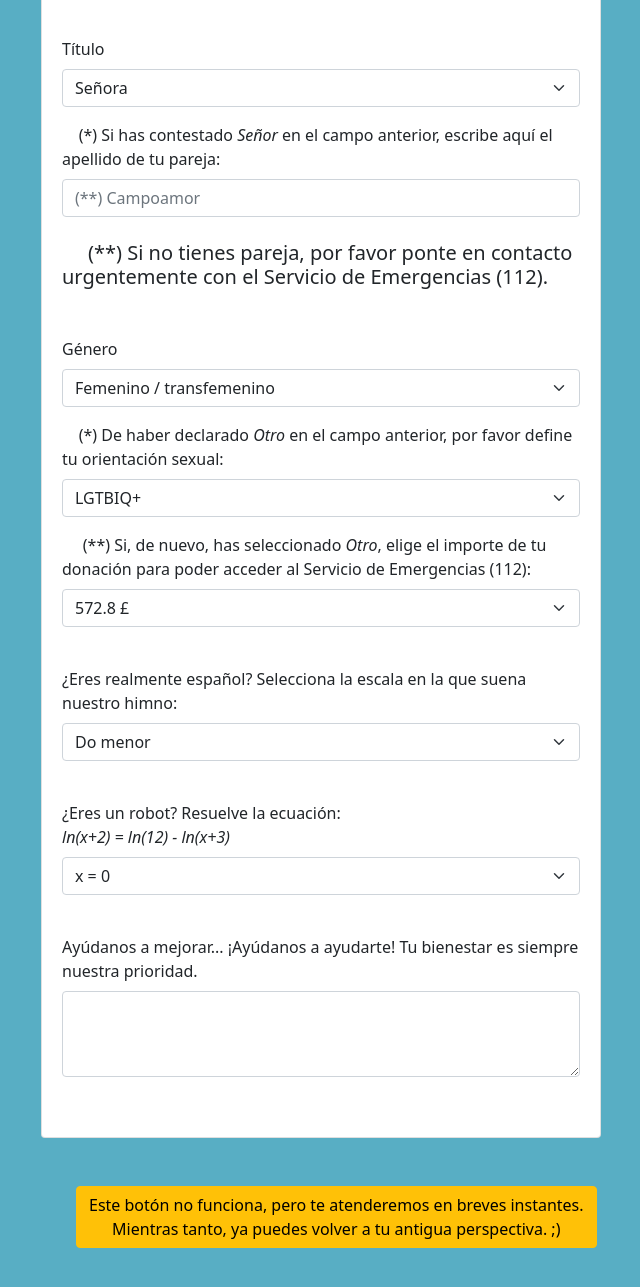
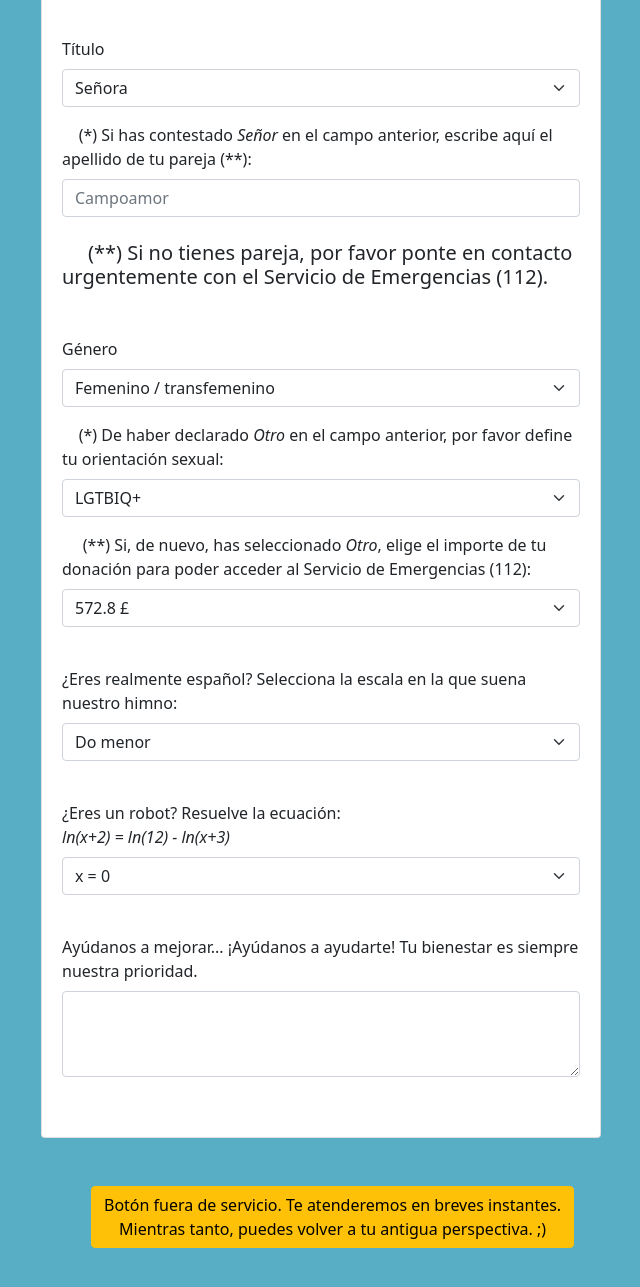
Before and after one commit to jmasllorens/inclusiveDesign, a plain HTML site: page indexIntermedio.html in a window 1280 px wide. Shown: the part 477-1764 px from the top of the page, without its empty margins (41-681 px from the left). Drawn offline with nearby package versions, Linux system fonts and the light colour scheme.

Commit message:
Actualización 2

```diff
--- a/indexIntermedio.html
+++ b/indexIntermedio.html
@@ -40,8 +40,8 @@
         </div>
 
         <div class="mb-3">
-          <label for="exampleFormControlInput4" class="form-label">&nbsp&nbsp&nbsp&nbsp(*) Si has contestado <em>Señor</em> en el campo anterior, escribe aquí el apellido de tu pareja:</label>
-          <input type="email" class="form-control" id="exampleFormControlInput4" placeholder="(**) Campoamor">
+          <label for="exampleFormControlInput4" class="form-label">&nbsp&nbsp&nbsp&nbsp(*) Si has contestado <em>Señor</em> en el campo anterior, escribe aquí el apellido de tu pareja (**):</label>
+          <input type="email" class="form-control" id="exampleFormControlInput4" placeholder="Campoamor">
           <br>
           <h5 style="justify-content: center;">&nbsp&nbsp&nbsp&nbsp&nbsp(**) Si no tienes pareja, por favor ponte en contacto urgentemente con el Servicio de Emergencias (112).</h5>
         </div>
@@ -115,7 +115,7 @@
 <br>
 <br>
 
-<button type="button" class="btn btn-warning" style="margin-left: 35px;">Este botón no funciona, pero te atenderemos en breves instantes. <br> Mientras tanto, ya puedes volver a tu antigua perspectiva. ;)</button>
+<button type="button" class="btn btn-warning" style="margin-left: 50px;">Botón fuera de servicio. Te atenderemos en breves instantes. <br> Mientras tanto, puedes volver a tu antigua perspectiva. ;)</button>
 <br>
 <br><br><br>
 </body>
```
Also changed, not shown: index.html (+2 -2 lines).
